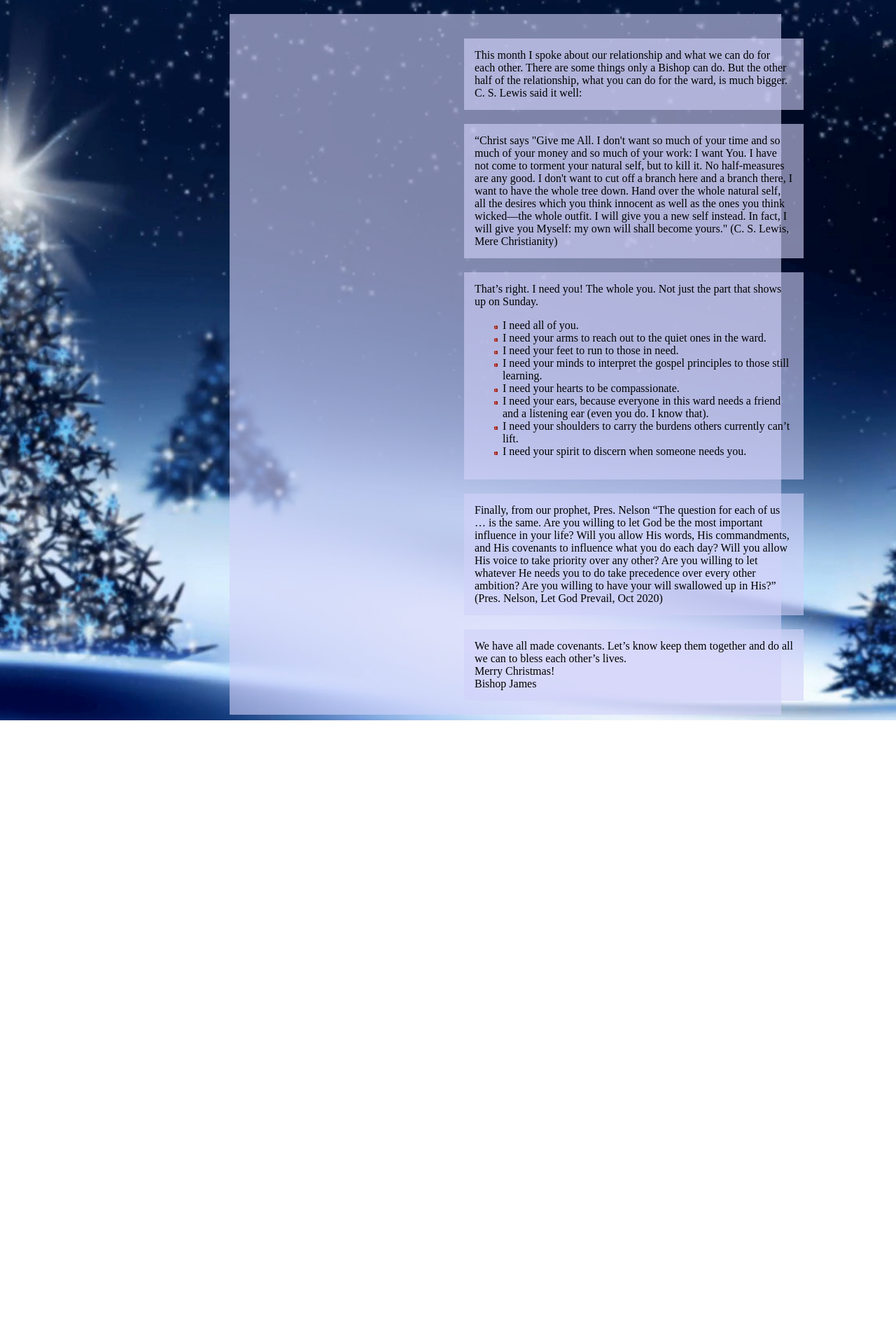
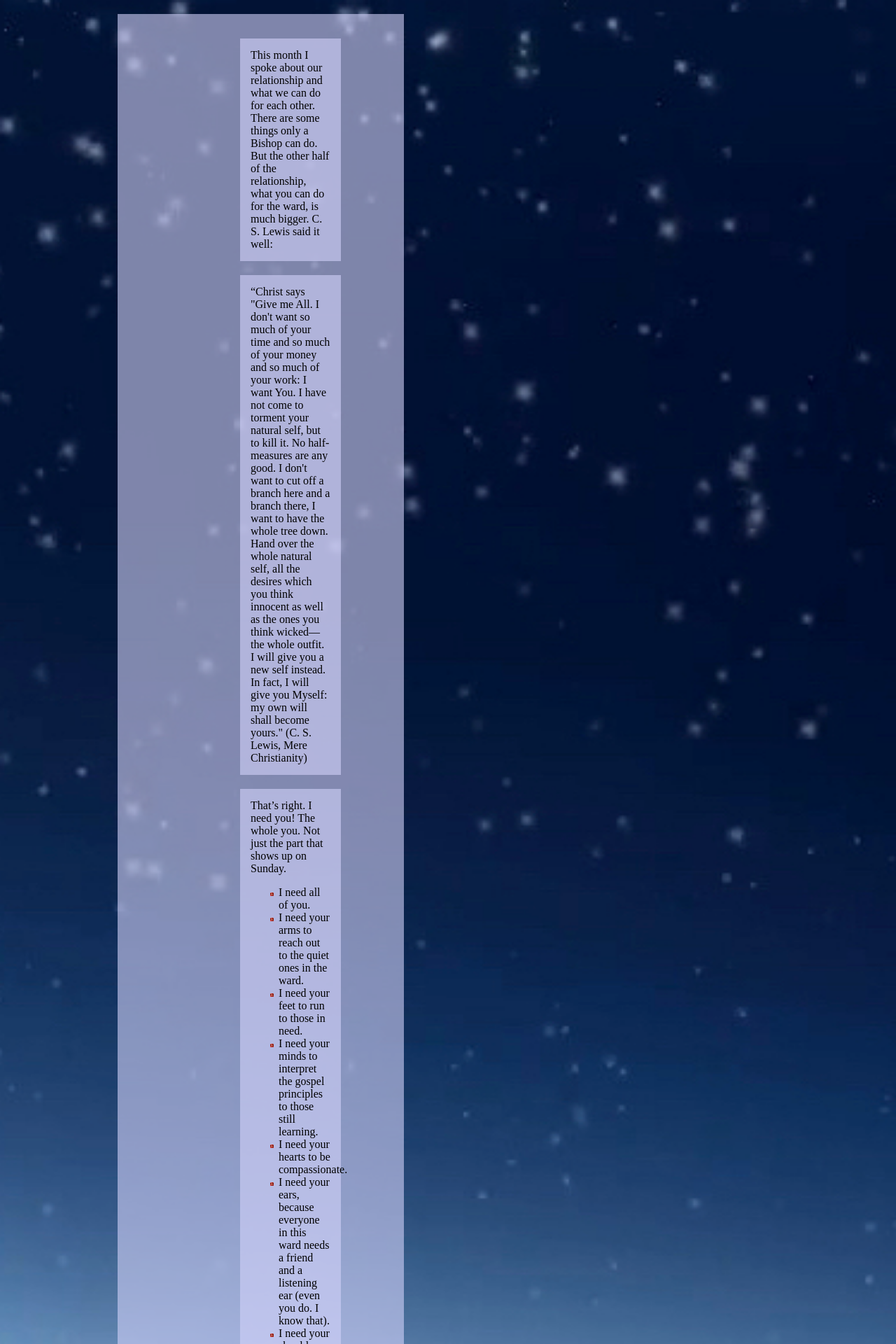
Before and after one commit to gtjames/gtjames.github.io, a Jekyll site: the page message.html, which Jekyll copies as it is, in a window 1280 px wide. Shown: the top 1920 px of the page at 70% size. Built offline with Jekyll 4.4.1, drawn with Linux system fonts in a browser that asks for light colours; before the commit the page ends 1029 px from its top, so only the background shows below that.

```diff
--- a/message.html
+++ b/message.html
@@ -7,8 +7,8 @@
         div {
             background: rgba(210, 210, 250, 0.6);
             padding: 15px;
-            margin: 20px 200px 5px 320px;
-            width: 60%;
+            margin: 20px 100px 5px 160px;
+            width: 30%;
             height: 100%;
         }
 
```
